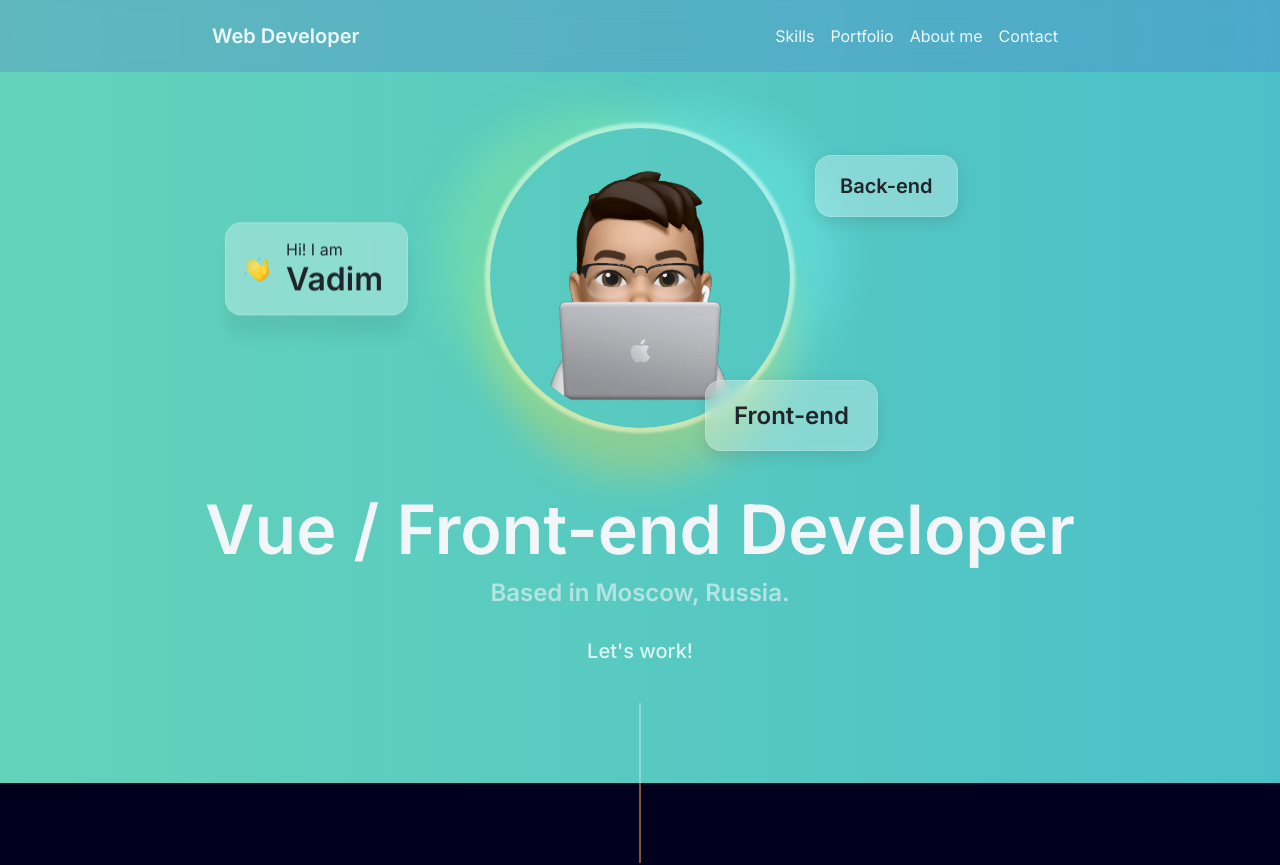
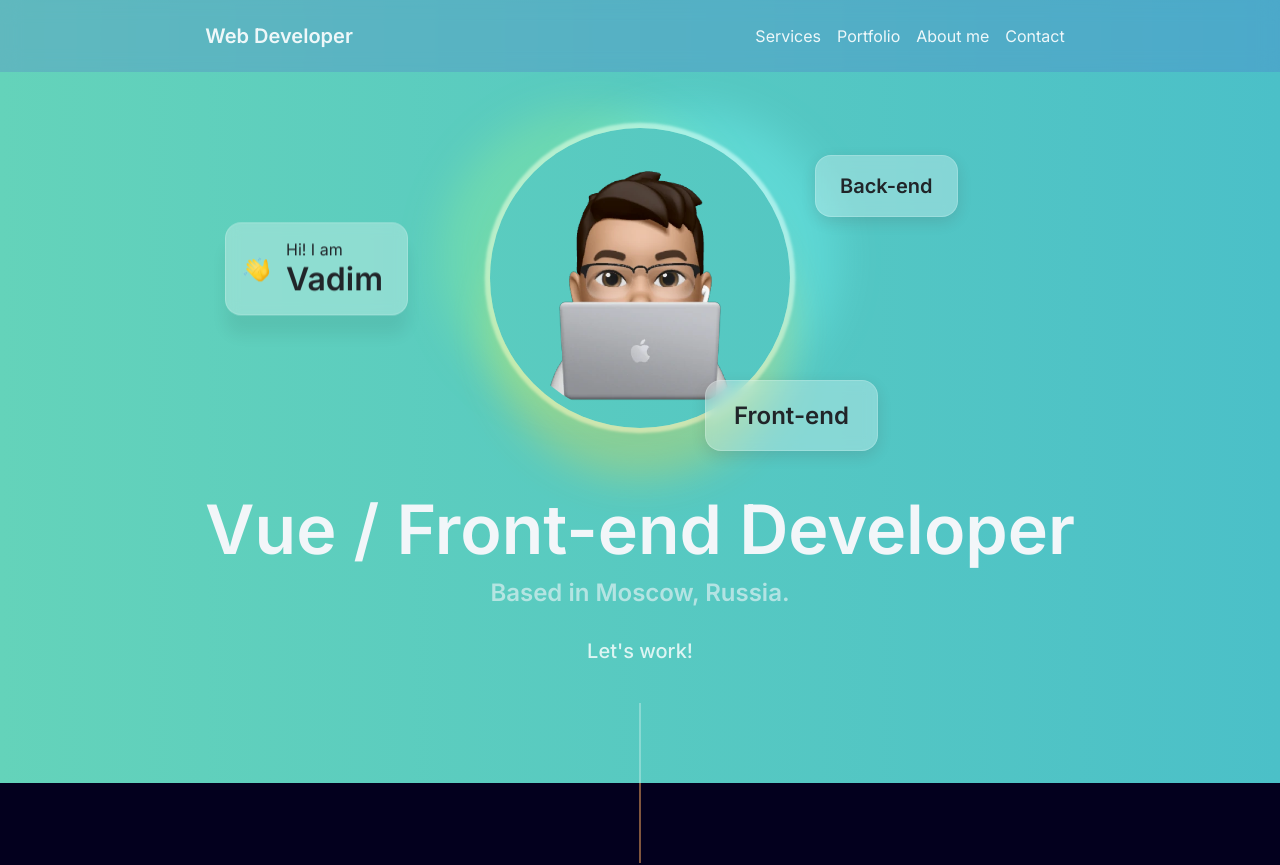
Before and after one commit to KonstaVadim/personal-site, a Vue app: page / in a window 1280 px wide. Shown: the top 865 px of the page. Built offline with nearby package versions, Linux system fonts and the light colour scheme; what vue3-smooth-scroll would draw is missing.

Commit message:
Сделал скрол к блокам при нажатии кнопок в хедере.

```diff
--- a/src/App.vue
+++ b/src/App.vue
@@ -27,20 +27,18 @@ import { inject, ref } from "vue";
 
 const smoothScroll = inject("smoothScroll");
 
-const ddd = ref(null);
-
-const test = () => {
-  const offset = document.getElementById("nav").offsetHeight + 10;
-  console.log(offset);
+const scrollTo = (id) => {
+  const offset = 82;
+  const blockElement = document.getElementById(id);
   smoothScroll({
-    scrollTo: ddd.value,
+    scrollTo: blockElement,
     offset: -offset,
   });
-  console.log(123);
 };
 
 const onClickMenuItem = (item) => {
   console.log(item);
+  scrollTo(item.route);
 };
 </script>
 
--- a/src/components/BlockAboutMe.vue
+++ b/src/components/BlockAboutMe.vue
@@ -6,7 +6,7 @@
     </div>
 
     <!-- Portfolio head -->
-    <div class="block-title">
+    <div id="about" class="block-title">
       <h2>About me</h2>
       <h3>Welcome to Vadim's World</h3>
     </div>
--- a/src/components/BlockContact.vue
+++ b/src/components/BlockContact.vue
@@ -5,7 +5,7 @@
       <div class="vertical-line"></div>
     </div>
 
-    <div class="contact-title">
+    <div id="contact" class="contact-title">
       <h2>Let's work together!</h2>
     </div>
 
--- a/src/components/BlockPortfolio.vue
+++ b/src/components/BlockPortfolio.vue
@@ -1,7 +1,7 @@
 <template>
   <div class="block-portfolio">
     <!-- Portfolio head -->
-    <div class="block-title">
+    <div id="portfolio" class="block-title">
       <h2>My portfolio</h2>
       <h3>A selection of my best projects.</h3>
     </div>
--- a/src/components/BlockServices.vue
+++ b/src/components/BlockServices.vue
@@ -8,7 +8,7 @@
     </div>
 
     <!-- Services head -->
-    <div class="block-title">
+    <div id="services" class="block-title">
       <h2>My services</h2>
     </div>
 
--- a/src/components/TheHeader.vue
+++ b/src/components/TheHeader.vue
@@ -34,8 +34,8 @@ const emit = defineEmits(["onClickMenuItem"]);
 
 const menuTabs = [
   {
-    title: "Skills",
-    route: "skills",
+    title: "Services",
+    route: "services",
   },
   {
     title: "Portfolio",
@@ -47,13 +47,14 @@ const menuTabs = [
   },
   {
     title: "Contact",
-    route: "contacts",
+    route: "contact",
   },
 ];
 
 let showMenu = ref(false);
 
 const onClickMenuItem = (item) => {
+  showMenu.value = false;
   emit("onClickMenuItem", item);
 };
 </script>
```
